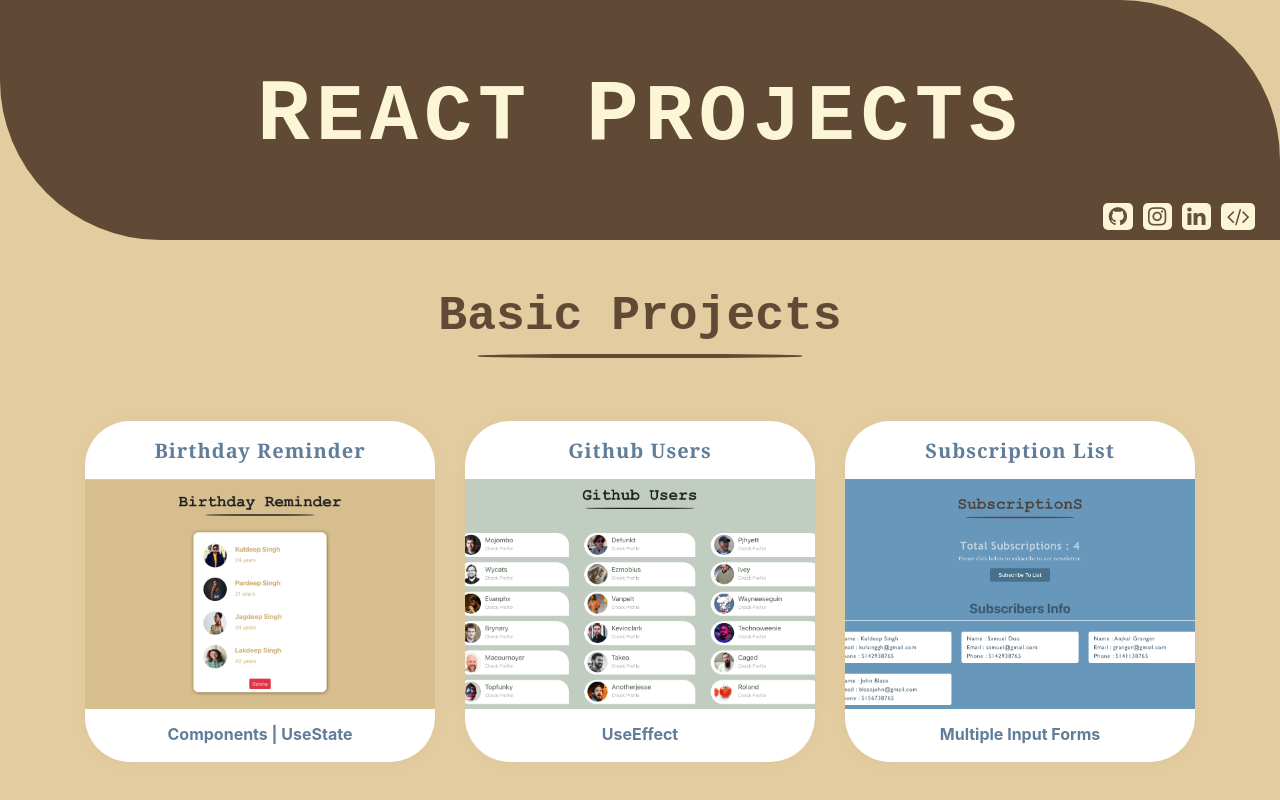
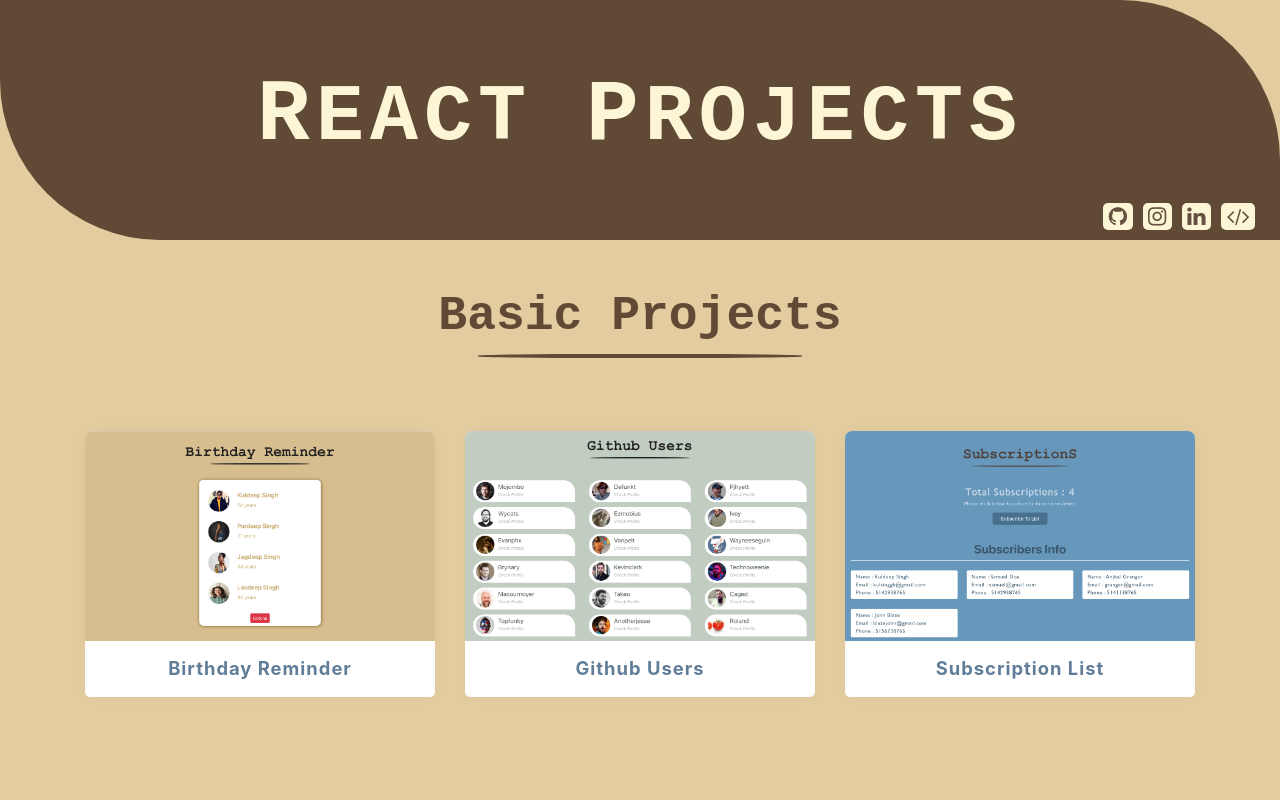
Before and after one commit to Gilpix/React-Projects, a React (Create React App) app: page / in a window 1280 px wide. Shown: the top 800 px of the page. Built offline with nearby package versions, Linux system fonts and the light colour scheme.

Commit message:
Home page project blocks design edited

```diff
--- a/src/components/Home.js
+++ b/src/components/Home.js
@@ -73,10 +73,11 @@ function Home() {
                                     }
                                 }}>
                                     <div className='project-block' >
-                                        <h5 className='py-3 my-0' style={{ color: '#617d98', letterSpacing: '1px', fontFamily: 'Cambria, Cochin, Georgia, Times, "Times New Roman", serif', fontWeight: '900' }}>{name}</h5>
+                                        {/* <h5 className='py-3 my-0' style={{ color: '#617d98', letterSpacing: '1px', fontFamily: 'Cambria, Cochin, Georgia, Times, "Times New Roman", serif', fontWeight: '900' }}>{name}</h5> */}
                                         <img className='pro-image' src={image} alt=""></img>
+                                        <h5 className='py-3 my-0' style={{ color: '#617d98', letterSpacing: '1px', fontWeight: '650', fontSize: '1.15rem' }}>{name}</h5>
 
-                                        <h6 className='py-3 my-0' style={{ color: '#617d98', fontWeight: '700' }}>{learn}</h6>
+                                        {/* <h6 className='py-3 my-0' style={{ letterSpacing: '1px', color: '#617d98', fontWeight: '700' }}>{name}</h6> */}
                                     </div>
                                 </Link>
                             </div>
--- a/src/index.css
+++ b/src/index.css
@@ -98,34 +98,39 @@ code {
 }
 
 .project-size {
-  padding: 5px;
+  padding: 15px 5px;
   transition-property: all;
   transition-duration: 0.4s;
   transition-delay: 0.05s;
 }
 .project-size:hover {
-  padding: 5px;
+  /* padding: 5px; */
+  padding: 11px 2px;
 }
 .project-block {
   background-color: #ffffff;
   box-shadow: 0px 0px 15px rgba(119, 124, 124, 0.05);
-  border-top: 2px solid transparent;
+  /* border-top: 2px solid transparent; */
   border-bottom: 2px solid transparent;
   margin: 10px;
   transition-property: all;
   transition-duration: 0.3s;
   transition-delay: 0.05s;
-  border-radius: 45px;
+  /* border-radius: 45px; */
+  border-top-right-radius: 7px;
+  border-top-left-radius: 7px;
+  border-bottom-left-radius: 5px;
+  border-bottom-right-radius: 5px;
   overflow: hidden;
   /* border: 1px solid transparent; */
 }
 
 .project-block:hover {
   /* box-shadow: 0px 0px 20px #138f6a; */
-  box-shadow: 0px 0px 8px rgba(73, 51, 35, 0.3);
+  box-shadow: 0px 5px 15px rgba(73, 51, 35, 0.3);
   /* border: 1px solid rgba(151, 172, 172, 0.9); */
-  border-top: 2px solid rgba(73, 51, 35, 0.7);
-  border-bottom: 2px solid rgba(73, 51, 35, 0.7);
+  /* border-top: 2px solid rgba(73, 51, 35, 0.7); */
+  /* border-bottom: 3px solid rgba(73, 51, 35, 0.7); */
   /* border-bottom-left-radius: 45px;
   border-bottom-right-radius: 45px; */
   /* border-radius: 45px; */
@@ -134,8 +139,8 @@ code {
 }
 
 .pro-image {
-  max-height: 230px;
-  min-height: 230px;
+  max-height: 210px;
+  min-height: 210px;
   width: 100%;
   object-fit: cover;
   background-repeat: no-repeat;
```
Also changed, not shown: 1 other file (tests, documents, lock files or other folders).
